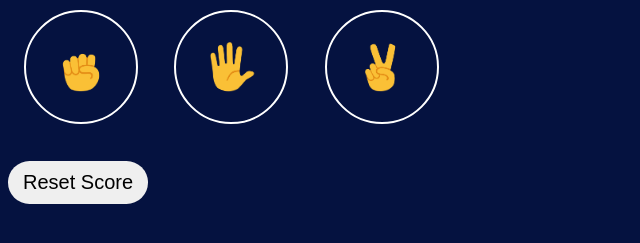
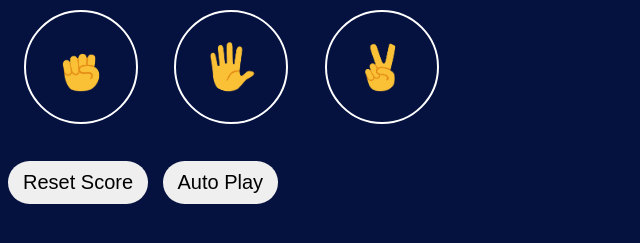
Before and after one commit to muminDev/javascriptPractise, a plain HTML site: page index.html in a window 1280 px wide. Shown: the part 75-318 px from the top of the page, without its empty margins (0-640 px from the left). Drawn offline with Linux system fonts and the light colour scheme.

Commit message:
autoPlay button added and game is can be played fully automated

```diff
--- a/index.html
+++ b/index.html
@@ -24,6 +24,9 @@
   <p class="general-score score-texts"></p>
   <button onclick="resetButton()"
     class="reset-button">Reset Score</button>
+  <button
+    class="css-buttons auto-play-button"
+    onclick="autoPlay()">Auto Play</button>
   <script src="javascript.js"></script>
 </body>
 </html>
--- a/javascript.js
+++ b/javascript.js
@@ -85,3 +85,25 @@ function updateScoreElement() {
   Computer's score ${displayResult.losses}.
   Ties ${displayResult.ties}`
 }
+
+let isPlaying = false;
+let intervalId;
+let autoPlayValue = document.querySelector('.auto-play-button');
+let butValue = autoPlayValue.innerHTML;
+
+function autoPlay() {
+  if (!isPlaying && butValue === 'Auto Play') {
+    autoPlayValue.innerHTML = 'Stop Play'
+    intervalId = setInterval(
+      function(){
+        const computerMove = pickComputerMove()
+        pickUserMove(computerMove);
+      },
+      1000);
+    isPlaying = true;
+  } else {
+    autoPlayValue.innerHTML = 'Auto Play'
+    clearInterval(intervalId);
+    isPlaying = false;
+  }
+}
--- a/style.css
+++ b/style.css
@@ -24,13 +24,15 @@ body {
   cursor: pointer;
 }
 
-.reset-button {
+.reset-button,
+.css-buttons {
   border: none;
   border-radius: 30px;
   font-family: Arial, Helvetica, sans-serif;
   font-size: 20px;
   font-weight: 500;
   padding: 10px 15px;
+  margin-right: 10px;
   cursor: pointer;
 }
 
```
